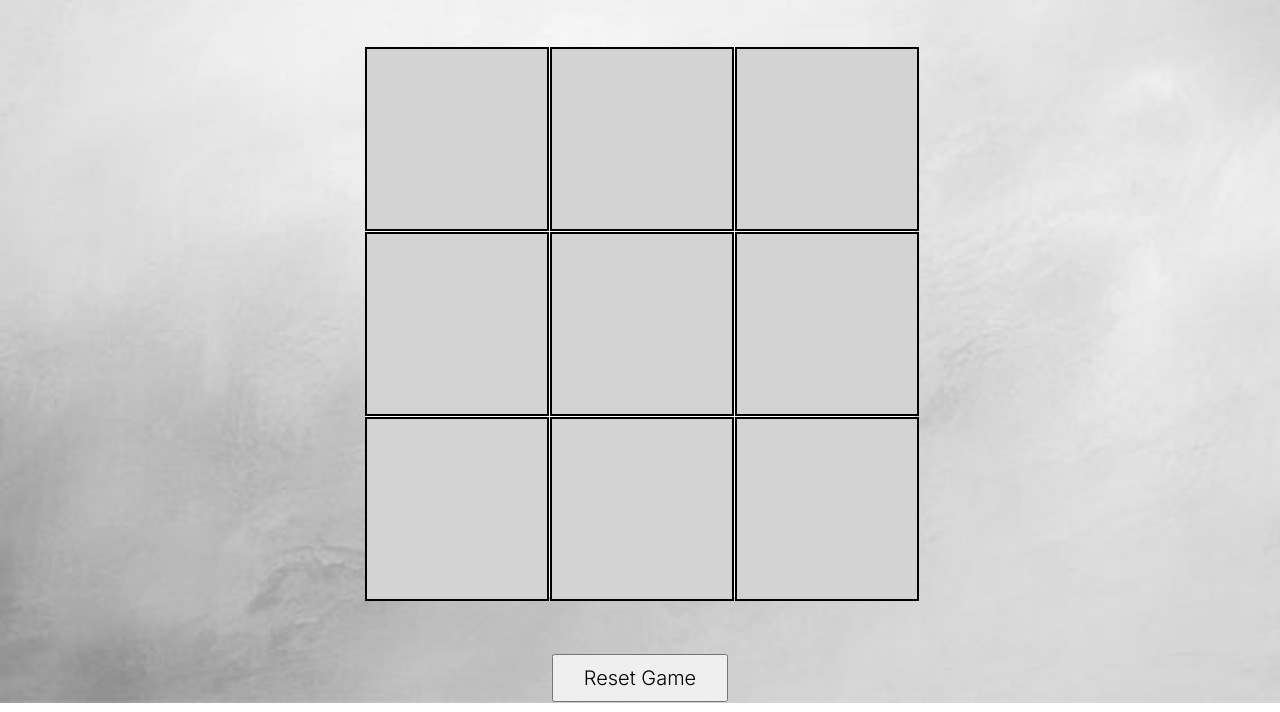
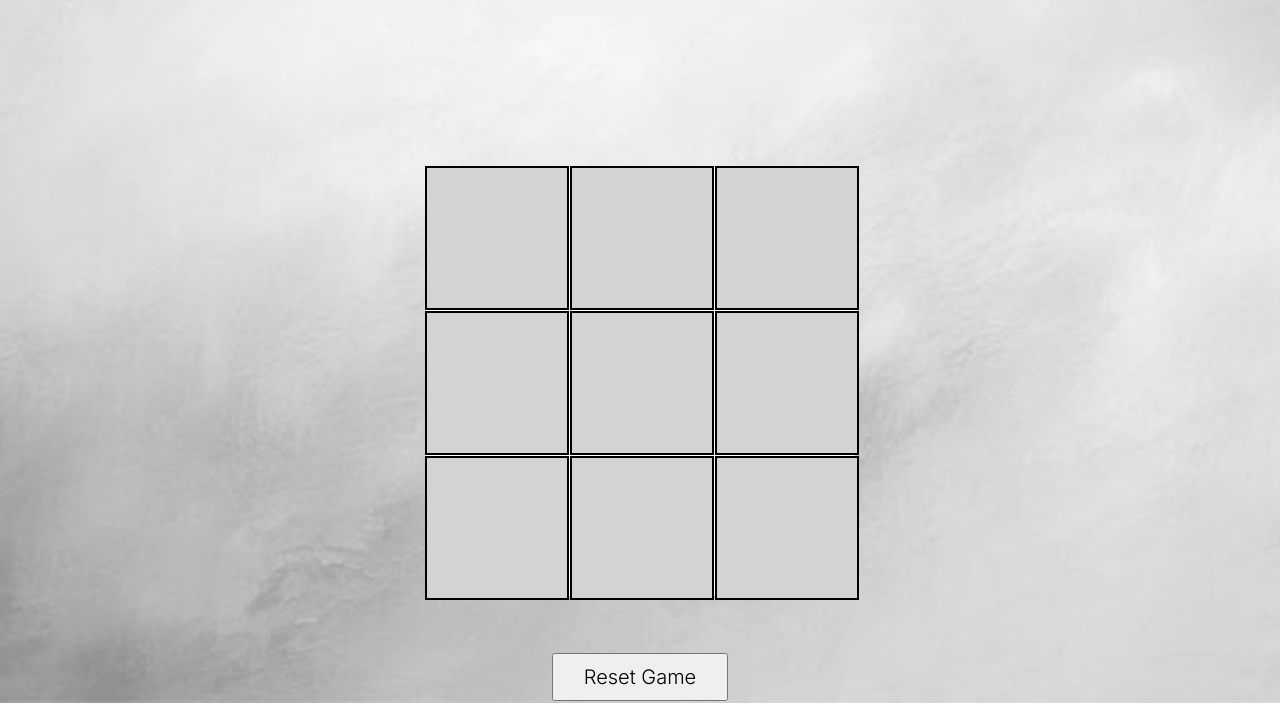
Before and after one commit to anaquijano1/Tic-Tac_Toe, a plain HTML site: page index.html in a window 1280 px wide. Shown: the part 97-809 px from the top of the page. Drawn offline with Linux system fonts and the light colour scheme; a web font is replaced by a local one.

Commit message:
Update style.css

```diff
--- a/style.css
+++ b/style.css
@@ -76,8 +76,8 @@ body{
 
   #game {
     display: grid;
-    grid-template-columns: repeat(3, 180px);
-    grid-template-rows: repeat(3, 180px);
+    grid-template-columns: repeat(3, 140px);
+    grid-template-rows: repeat(3, 140px);
     gap: 5px;
     margin-top: 0px;
     margin-bottom: 20px;
@@ -85,8 +85,8 @@ body{
   }
 
   .cell {
-    width: 180px;
-    height: 180px;
+    width: 140px;
+    height: 140px;
     display: flex;
     justify-content: center;
     align-items: center;
```
